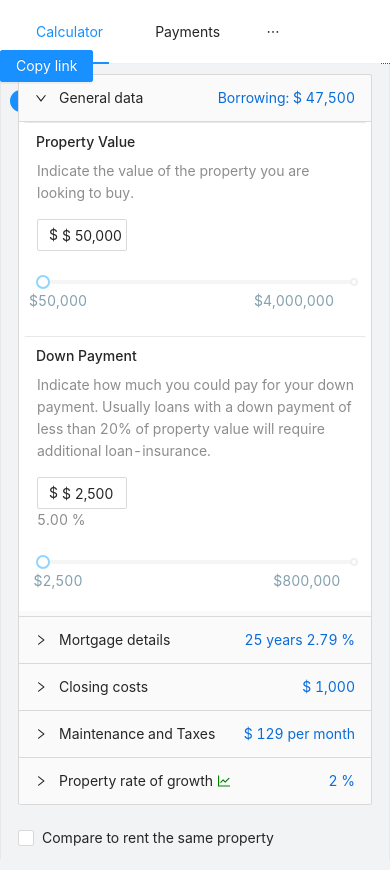
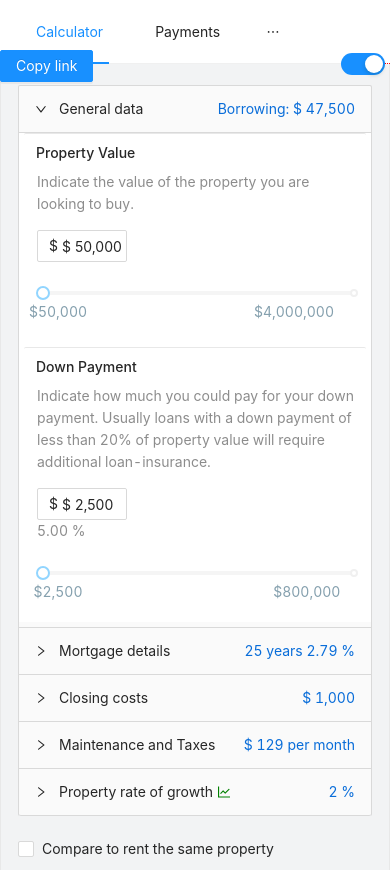
Before and after one commit to rudenko-pavel/calculator, a React (Create React App) app: page /charts in a window 390 px wide. Built offline with nearby package versions, Linux system fonts and the light colour scheme.

Commit message:
Mobile css fix
Mobile css fix:
- 5year 30 years - пробел
- add z-index to button "switch Theme"
- SwitchTheme: delete hardcode

fixed RightPart

```diff
--- a/src/components/App.js
+++ b/src/components/App.js
@@ -15,8 +15,8 @@ import SwitchTheme from "./SwitchTheme/SwitchTheme";
 const { Header, Content } = Layout;
 
 const App = () => {
-  const { buttons } = configTFE;
-  const [Theme, setTheme] = useState("light");
+  const { buttons, switchBlock } = configTFE;
+  const [Theme, setTheme] = useState(switchBlock.values[0]);
 
   // set value `Theme`
   function onChangeTheme(val) {
--- a/src/components/App.scss
+++ b/src/components/App.scss
@@ -37,7 +37,7 @@ html{
                 }
                 .site-layout{
                     padding: 0 50px;
-                    margin-top: 64px;
+                    margin-top: 75px;
                 }
                 &.container{
                     border-left: 1px solid $grey-color;
--- a/src/components/CardComponent/CardComponentLogic.js
+++ b/src/components/CardComponent/CardComponentLogic.js
@@ -13,6 +13,9 @@ const CardComponentLogic = props => {
   const dataPercentOf = useSelector(state => state.state[percentOf]);
   const dispatch = useDispatch();
 
+  /* counting percent: b from a
+   *
+   */
   function returnPercent(a, b) {
     let result = "";
     if (typeof a === "object" && typeof b === "number") {
--- /dev/null
+++ b/src/components/Charts/ChartLogic.js
@@ -0,0 +1,18 @@
+import DataSet from "@antv/data-set";
+import { Axis, Chart, Geom, Legend, Tooltip } from "bizcharts";
+import React from "react";
+
+import configChart from "../../configs/configChart";
+import { useLogic } from "../../logic";
+
+
+
+const ChartLogic = () => {
+  return (
+      <div>
+          ChartLogic
+      </div>
+  );
+};
+
+export default ChartLogic;
--- a/src/components/Charts/Charts.js
+++ b/src/components/Charts/Charts.js
@@ -6,6 +6,8 @@ import React from "react";
 
 import configChart from "../../configs/configChart";
 import { useLogic } from "../../logic";
+
+ import ChartLogic from "./ChartLogic";
 
 const Charts = () => {
   const { serie } = configChart;
@@ -89,6 +91,7 @@ const Charts = () => {
 
   return (
     <div className="Charts">
+      <ChartLogic />
       <Chart height={400} data={chart1Data} forceFit>
         <Legend />
         <Axis name="Key" />
--- a/src/components/RightPart/RightPart.scss
+++ b/src/components/RightPart/RightPart.scss
@@ -1,5 +1,7 @@
 @import "../../scss/palette";
 .RightPart{
+    position: sticky;
+    top: 64px;
     h3 {
         text-align: center;
         text-transform: capitalize;
--- a/src/components/SwitchTheme/SwitchTheme.js
+++ b/src/components/SwitchTheme/SwitchTheme.js
@@ -4,13 +4,18 @@ import { Switch } from "antd";
 import PropTypes from "prop-types";
 import React from "react";
 
+import configTFE from "../../configs/configTextForElements";
+
 const SwitchTheme = props => {
   const { onChangeTheme } = props;
+  const { switchBlock } = configTFE;
+  const light = switchBlock.values[0];
+  const dark = switchBlock.values[1];
 
   // return value[string] to parent
   function onChange(checked) {
-    let result = "light";
-    if (checked === false) result = "dark";
+    let result = light;
+    if (checked === false) result = dark;
     console.log(`switch to ${checked}`);
     onChangeTheme(result);
   }
--- a/src/components/SwitchTheme/SwitchTheme.scss
+++ b/src/components/SwitchTheme/SwitchTheme.scss
@@ -2,7 +2,8 @@
 .swich-theme-wrapper{
     .swich-theme{
         position: fixed;
-        top: 90px;
-        left: 10px;
+        top: 53px;
+        right: 5px;
+        z-index: 8888;
     }
 }
--- a/src/configs/configCards.js
+++ b/src/configs/configCards.js
@@ -44,7 +44,7 @@ const config = {
   },
   amortizationValue: {
     title: "Amortization period",
-    suffix: "years"
+    suffix: " years"
   },
   mortgageRateValue: {
     title: "Mortgage Rate",
--- a/src/configs/configTextForElements.js
+++ b/src/configs/configTextForElements.js
@@ -1,5 +1,8 @@
 const configTextForElements = {
   siteName: "http://theBestSite.com",
+  switchBlock: {
+    values: ["light", "dark"]
+  },
   buttons: {
     commonButtons: {
       showSelectedData: { text: "show selected data" },
```
